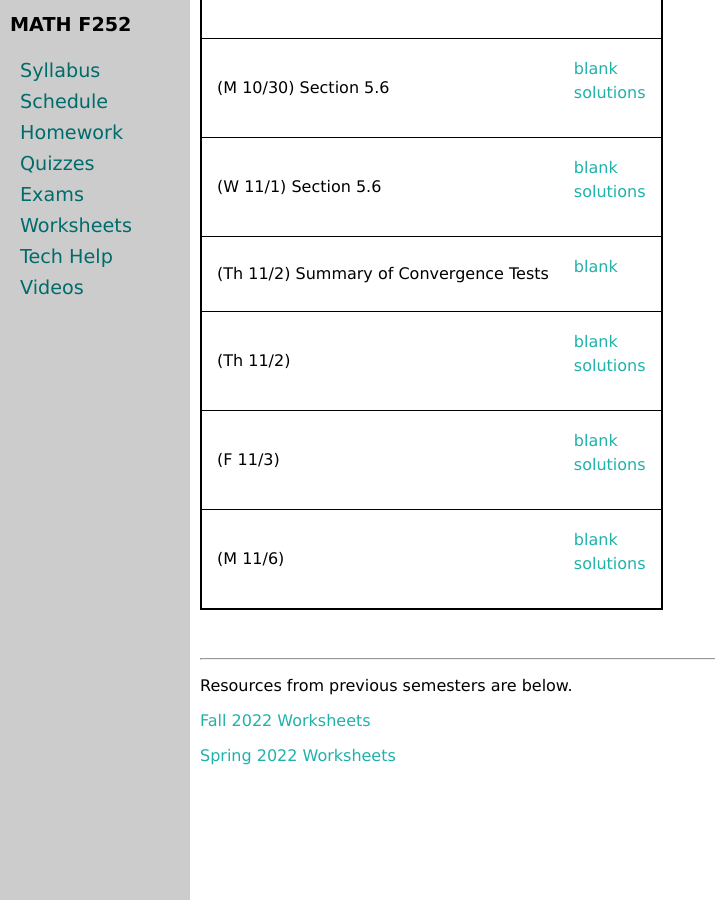
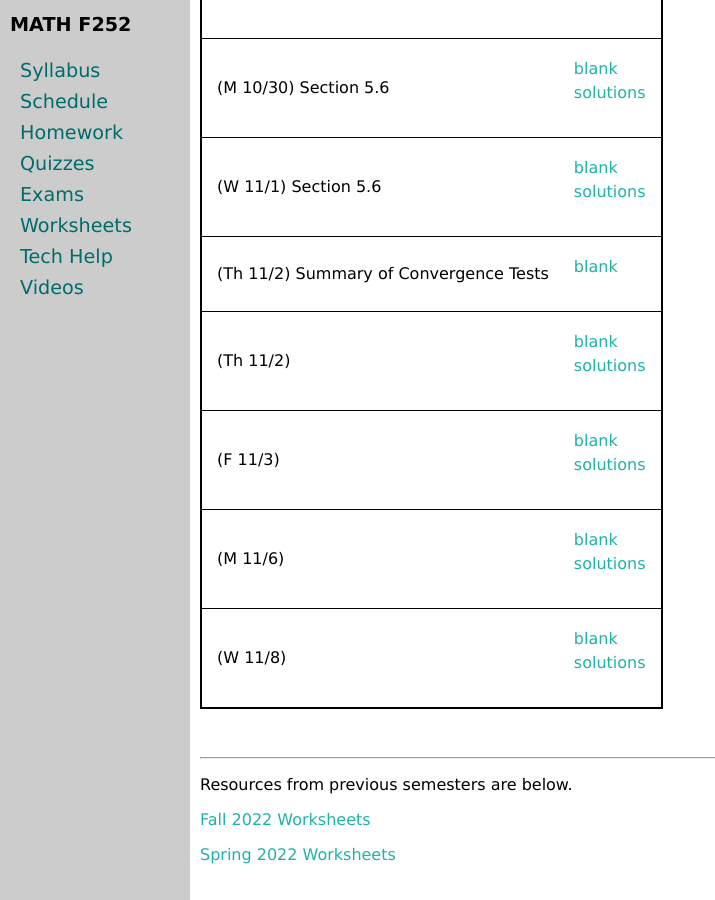
Before and after one commit to uaf-math/calc2, a Jekyll site: the page built from worksheets.md, in a window 1280 px wide and 900 px high, scrolled down 3456 px. Shown: the whole window, without its empty margins (0-715 px from the left). Built offline with Jekyll 4.4.1, drawn with Linux system fonts in a browser that asks for light colours.

Commit message:
Update worksheets.yml

```diff
--- a/_data/worksheets.yml
+++ b/_data/worksheets.yml
@@ -117,3 +117,6 @@ worksheets:
 - name: (M 11/6)
   blank: M252-6-2-a.pdf
   solutions: M252-6-2-a-s.pdf
+- name: (W 11/8)
+  blank: M252-6-3-a.pdf
+  solutions: M252-6-3-a-s.pdf
```
